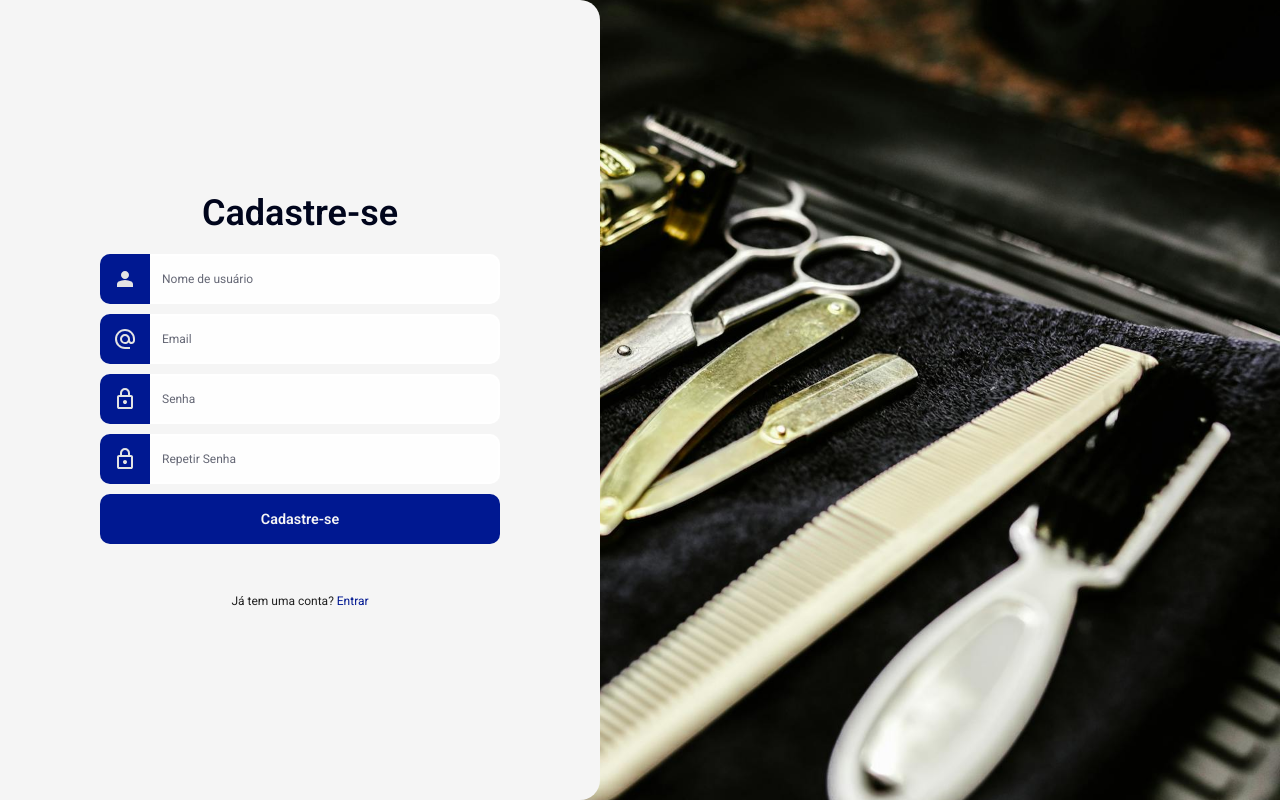
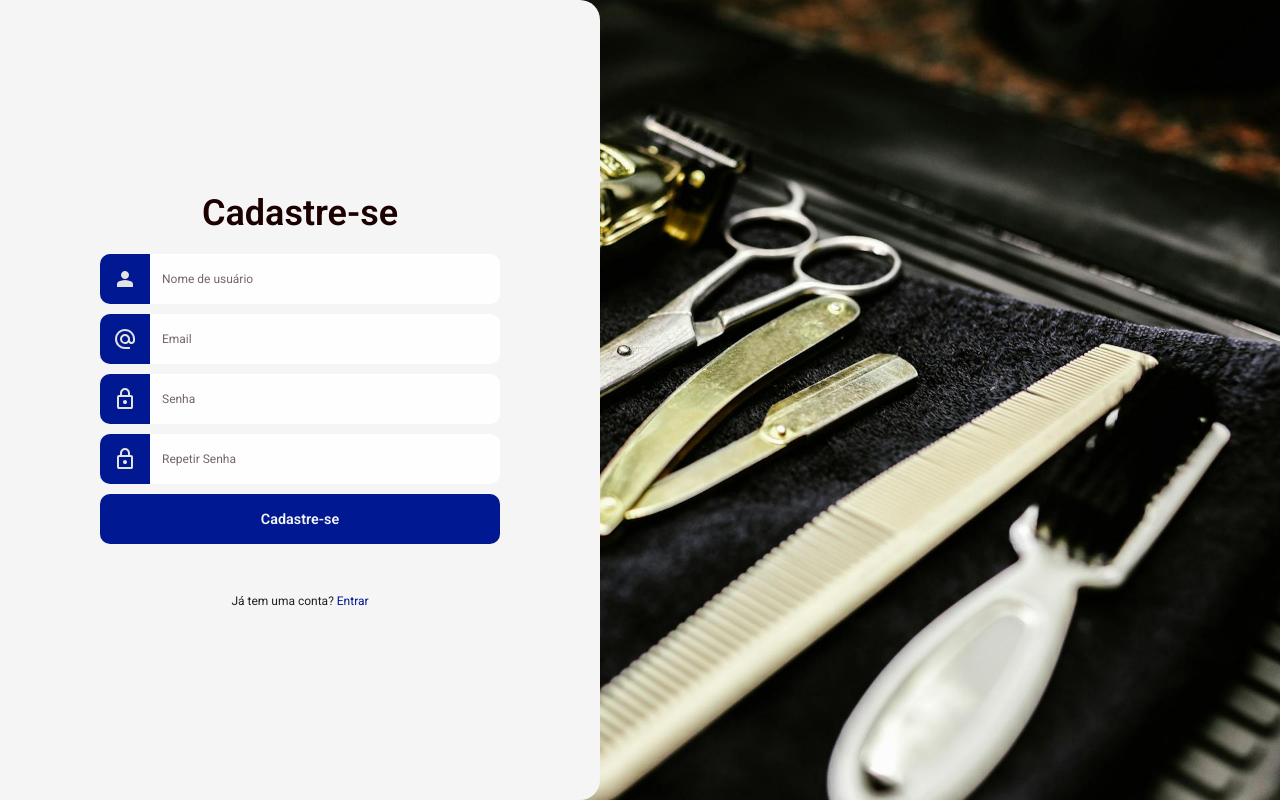
Before and after one commit to ld-professional/project-softengineer-utfpr, a Django app: template account/templates/signup.html in a window 1280 px wide. Run offline with Django 5.2, Linux system fonts and the light colour scheme; the template is opened without the code that fills it, so the values that code supplies are empty; parts of the project's set-up code (start-up, migrations or seed data) failed here and were passed over.

Commit message:
bugfixes: javascript revisao

```diff
--- a/account/static/css/styles.css
+++ b/account/static/css/styles.css
@@ -1,6 +1,6 @@
 @import url('https://fonts.googleapis.com/css2?family=Quicksand:wght@300..700&family=Roboto:ital,wght@0,100..900;1,100..900&display=swap');
 :root {
-    --color-primary: #00051c;
+    --color-primary: #1c0000;
     --color-secondary: #001891;
     --color-background: #f5f5f5;
     --color-input-background: #ffffffdc;
--- a/account/static/js/validation.js
+++ b/account/static/js/validation.js
@@ -66,7 +66,7 @@ form.addEventListener('submit', async (e) => {
 
         if (response.ok) {
             // Sucesso → redireciona ou faz algo
-            window.location.href = result.redirect_url || '/dashboard/';
+            window.location.href = result.redirect_url || '/cliente/dashboard';
         } else {
             // Erro vindo do backend
             error_message.innerText = result.error || 'Erro ao tentar logar.';
@@ -151,5 +151,6 @@ allInputs.forEach(input => {
             input.parentElement.classList.remove('incorrect');
             error_message.innerText = '';
         }
+
     })
 })
```
